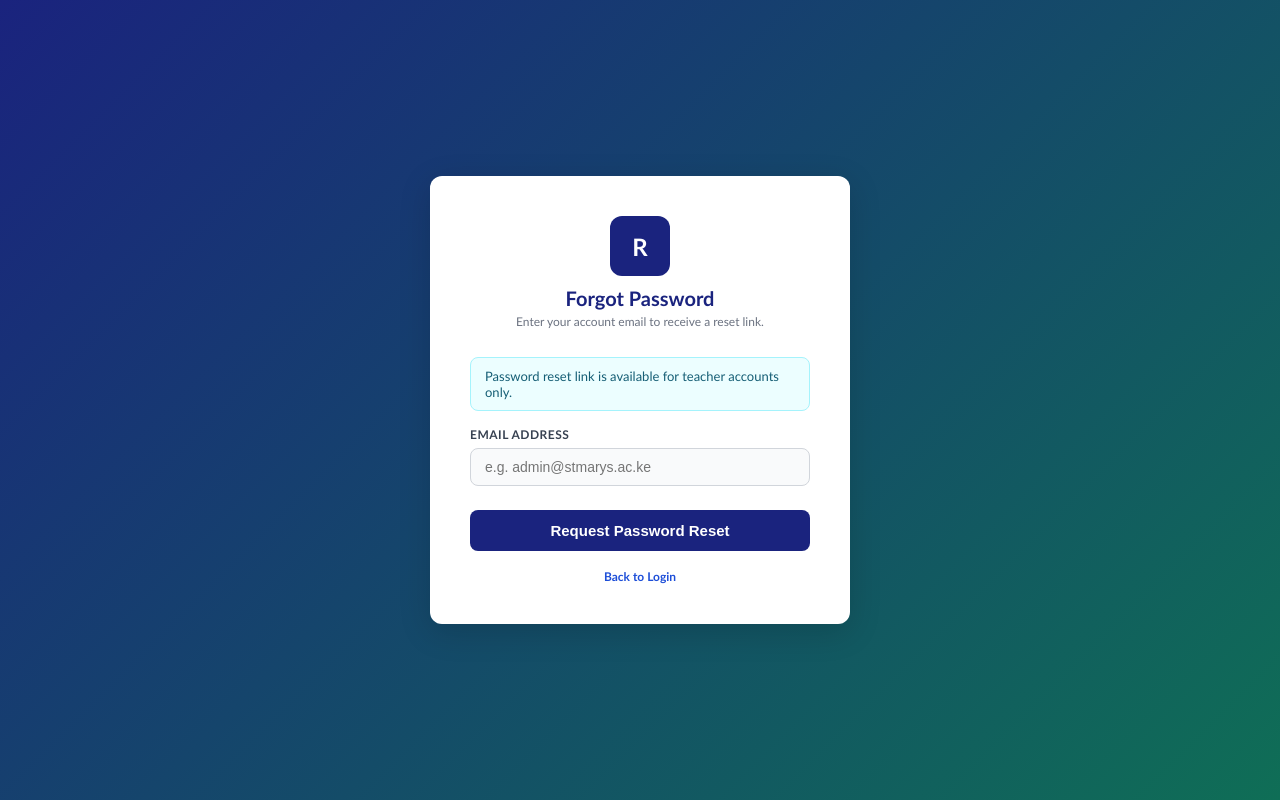
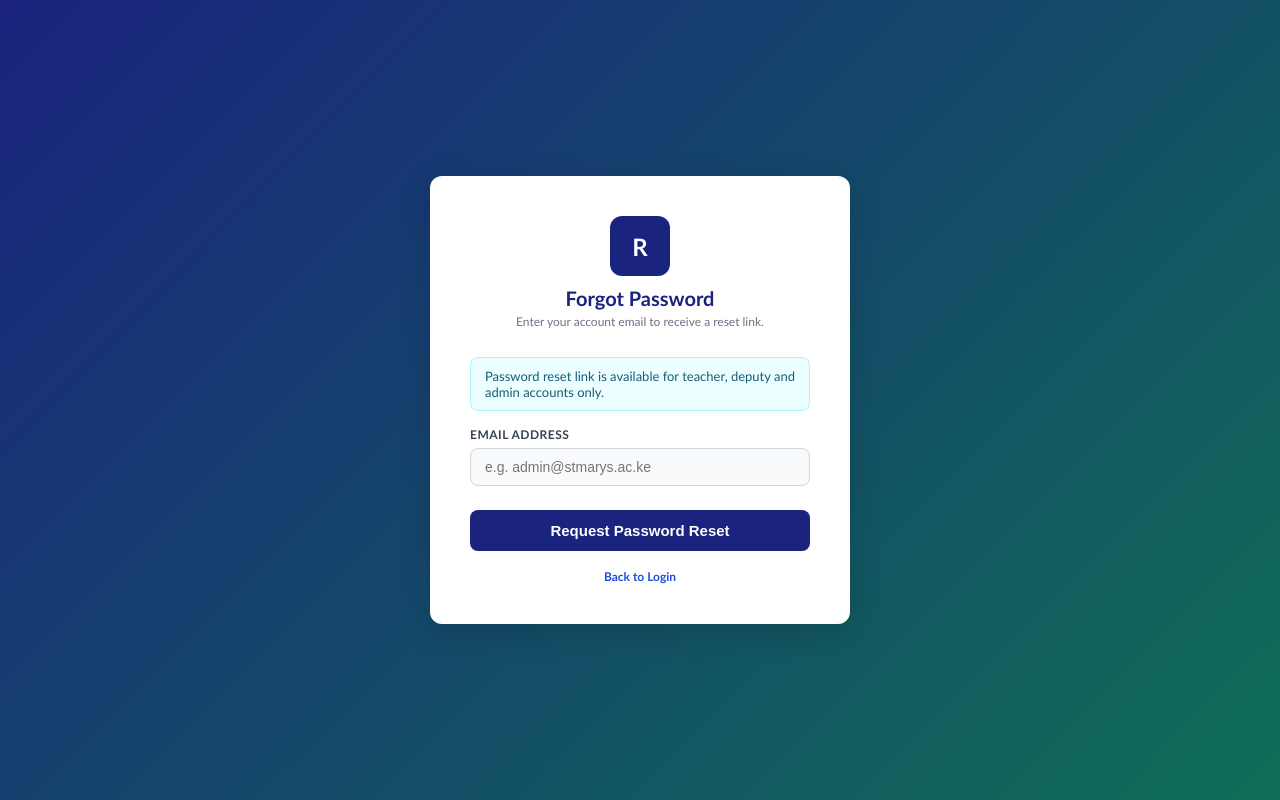
Before and after one commit to Japheth-Njuguna/radts, a PHP site: page /forgot_password.php in a window 1280 px wide. Run offline with PHP 8.4, Linux system fonts and the light colour scheme.

Commit message:
Update password reset functionality to allow access for teacher, deputy, and admin accounts

```diff
--- a/forgot_password.php
+++ b/forgot_password.php
@@ -39,7 +39,7 @@ if ($_SERVER['REQUEST_METHOD'] === 'POST') {
         $userId = $user['user_id'] ?? null;
         $userRole = $user['role'] ?? '';
 
-        if ($userId !== null && $userRole === 'teacher') {
+        if ($userId !== null && in_array($userRole, ['teacher', 'deputy', 'admin'], true)) {
             $token = bin2hex(random_bytes(32));
             $tokenHash = hash('sha256', $token);
             $expiresAt = date('Y-m-d H:i:s', time() + (15 * 60));
@@ -104,7 +104,7 @@ if ($_SERVER['REQUEST_METHOD'] === 'POST') {
         <?php endif; ?>
 
         <div class="info-msg" style="margin-top:0">
-            Password reset link is available for teacher accounts only.
+            Password reset link is available for teacher, deputy and admin accounts only.
         </div>
 
         <form method="POST" action="">
--- a/index.php
+++ b/index.php
@@ -91,7 +91,7 @@ if ($_SERVER['REQUEST_METHOD'] === 'POST') {
                     required
                 >
                 <div class="form-helper">
-                    <a href="forgot_password.php">Forgot password? (Teachers only)</a>
+                    <a href="forgot_password.php">Forgot password? (Teacher/Deputy/Admin)</a>
                 </div>
             </div>
 
--- a/reset_password.php
+++ b/reset_password.php
@@ -46,8 +46,8 @@ if ($token === '' || !preg_match('/^[a-f0-9]{64}$/', $token)) {
 
     if (!$request) {
         $error = 'This reset link is invalid.';
-    } elseif (($request['user_role'] ?? '') !== 'teacher') {
-        $error = 'Password reset link is only available for teacher accounts.';
+    } elseif (!in_array(($request['user_role'] ?? ''), ['teacher', 'deputy', 'admin'], true)) {
+        $error = 'Password reset link is only available for teacher, deputy and admin accounts.';
     } elseif ($request['status'] !== 'pending' || $request['used_at'] !== null) {
         $error = 'This reset link has already been used.';
     } elseif ($request['expires_at'] === null || strtotime($request['expires_at']) < time()) {
```
